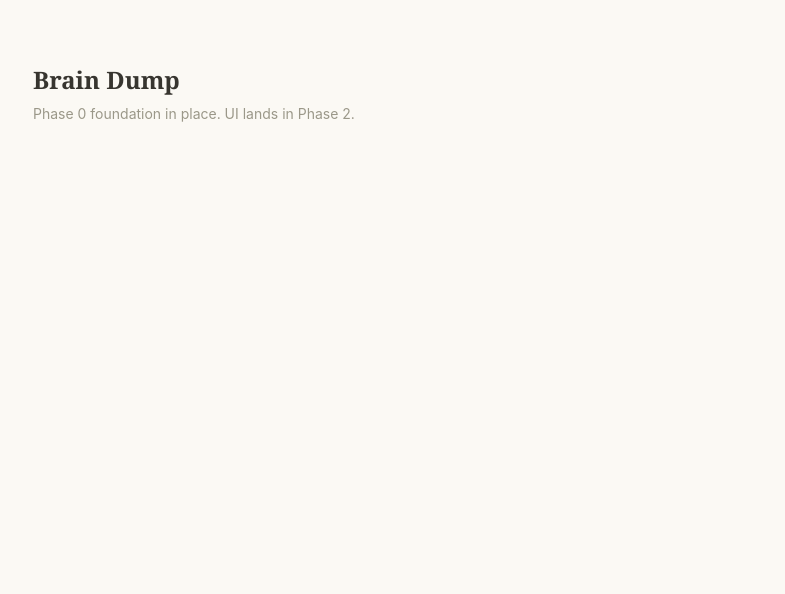
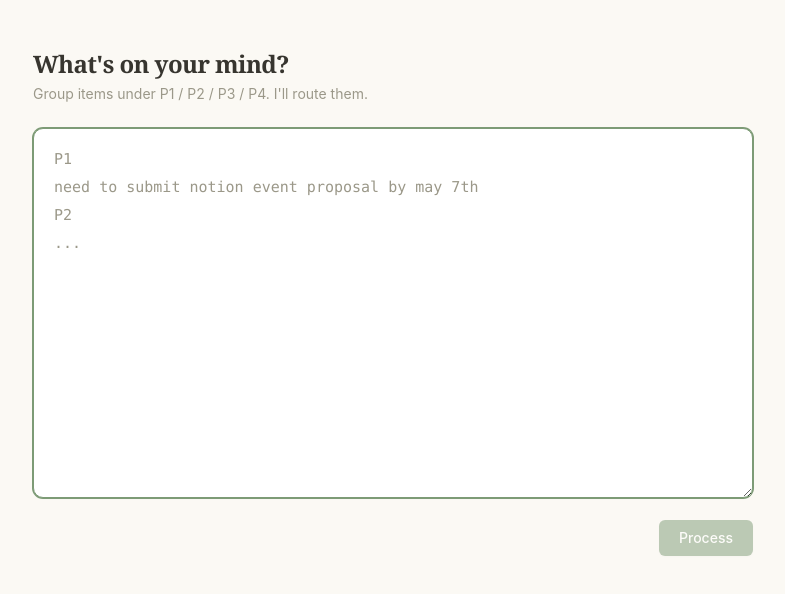
Before and after one commit to apollo-ullah/dumpr, a Next.js app: page / in a window 1280 px wide. Shown: the top 594 px of the page, without its empty margins (247-1032 px from the left). Built offline with nearby package versions, Linux system fonts and the light colour scheme.

Commit message:
feat: app/page.tsx — orchestrates input/preview/writing/done phases

```diff
--- a/app/page.tsx
+++ b/app/page.tsx
@@ -1,10 +1,138 @@
+"use client";
+
+import { useState } from "react";
+import { DumpForm } from "@/components/DumpForm";
+import { PreviewTable } from "@/components/PreviewTable";
+import { WriteBar } from "@/components/WriteBar";
+import { PartialFailureCallout } from "@/components/PartialFailureCallout";
+import type { Item, WriteFailure } from "@/lib/types";
+
+type Phase = "input" | "processing" | "preview" | "writing" | "done";
+
+type DoneState = {
+  written: number;
+  failures: WriteFailure[];
+};
+
 export default function Page() {
+  const [dump, setDump] = useState("");
+  const [phase, setPhase] = useState<Phase>("input");
+  const [items, setItems] = useState<Item[]>([]);
+  const [today, setToday] = useState<string>("");
+  const [error, setError] = useState<string | null>(null);
+  const [done, setDone] = useState<DoneState | null>(null);
+
+  async function process() {
+    setPhase("processing");
+    setError(null);
+    try {
+      const res = await fetch("/api/process", {
+        method: "POST",
+        headers: { "content-type": "application/json" },
+        body: JSON.stringify({ dump }),
+      });
+      if (!res.ok) {
+        const body = await res.json().catch(() => ({}));
+        throw new Error(body.error ?? `Process failed (${res.status})`);
+      }
+      const body = (await res.json()) as { today: string; items: Item[] };
+      setToday(body.today);
+      setItems(body.items);
+      setPhase("preview");
+    } catch (err) {
+      setError((err as Error).message);
+      setPhase("input");
+    }
+  }
+
+  function discard() {
+    setItems([]);
+    setError(null);
+    setPhase("input");
+  }
+
+  function updateItem(index: number, patch: Partial<Item>) {
+    setItems((prev) => prev.map((it, i) => (i === index ? { ...it, ...patch } : it)));
+  }
+
+  async function write(fromIndex = 0) {
+    setPhase("writing");
+    const slice = items.slice(fromIndex);
+    try {
+      const res = await fetch("/api/write", {
+        method: "POST",
+        headers: { "content-type": "application/json" },
+        body: JSON.stringify({ items: slice }),
+      });
+      const body = (await res.json()) as DoneState;
+      const writtenAdjusted = { written: fromIndex + body.written, failures: body.failures };
+      setDone(writtenAdjusted);
+      setPhase("done");
+    } catch (err) {
+      setError((err as Error).message);
+      setPhase("preview");
+    }
+  }
+
+  function reset() {
+    setDump("");
+    setItems([]);
+    setDone(null);
+    setError(null);
+    setPhase("input");
+  }
+
+  if (phase === "input" || phase === "processing") {
+    return (
+      <DumpForm
+        value={dump}
+        onChange={setDump}
+        onSubmit={process}
+        loading={phase === "processing"}
+        error={error}
+      />
+    );
+  }
+
+  if (phase === "preview" || phase === "writing") {
+    return (
+      <>
+        <PreviewTable today={today} items={items} onItemChange={updateItem} />
+        <WriteBar
+          count={items.length}
+          onWrite={() => write(0)}
+          onDiscard={discard}
+          writing={phase === "writing"}
+        />
+      </>
+    );
+  }
+
+  // phase === "done"
   return (
-    <main className="mx-auto max-w-3xl px-6 py-16 text-warm-fg">
-      <h1 className="font-serif text-2xl font-semibold">Brain Dump</h1>
-      <p className="mt-2 text-sm text-warm-muted">
-        Phase 0 foundation in place. UI lands in Phase 2.
-      </p>
-    </main>
+    <div className="mx-auto max-w-3xl px-6 py-12">
+      <div className="rounded-warm border border-warm-border bg-warm-surface px-6 py-5 shadow-warm">
+        <div className="font-medium text-warm-fg">
+          Wrote {done!.written} of {items.length} items.
+        </div>
+        {done!.failures.length === 0 && (
+          <div className="mt-1 text-sm text-warm-muted">All clean.</div>
+        )}
+        <button
+          type="button"
+          onClick={reset}
+          className="mt-4 rounded-md bg-warm-sage px-4 py-2 text-sm font-medium text-white shadow-warm"
+        >
+          New dump
+        </button>
+      </div>
+      {done!.failures.length > 0 && (
+        <PartialFailureCallout
+          failures={done!.failures}
+          onRetry={(fromIndex) => write(fromIndex)}
+          onDiscard={reset}
+        />
+      )}
+    </div>
   );
 }
```
